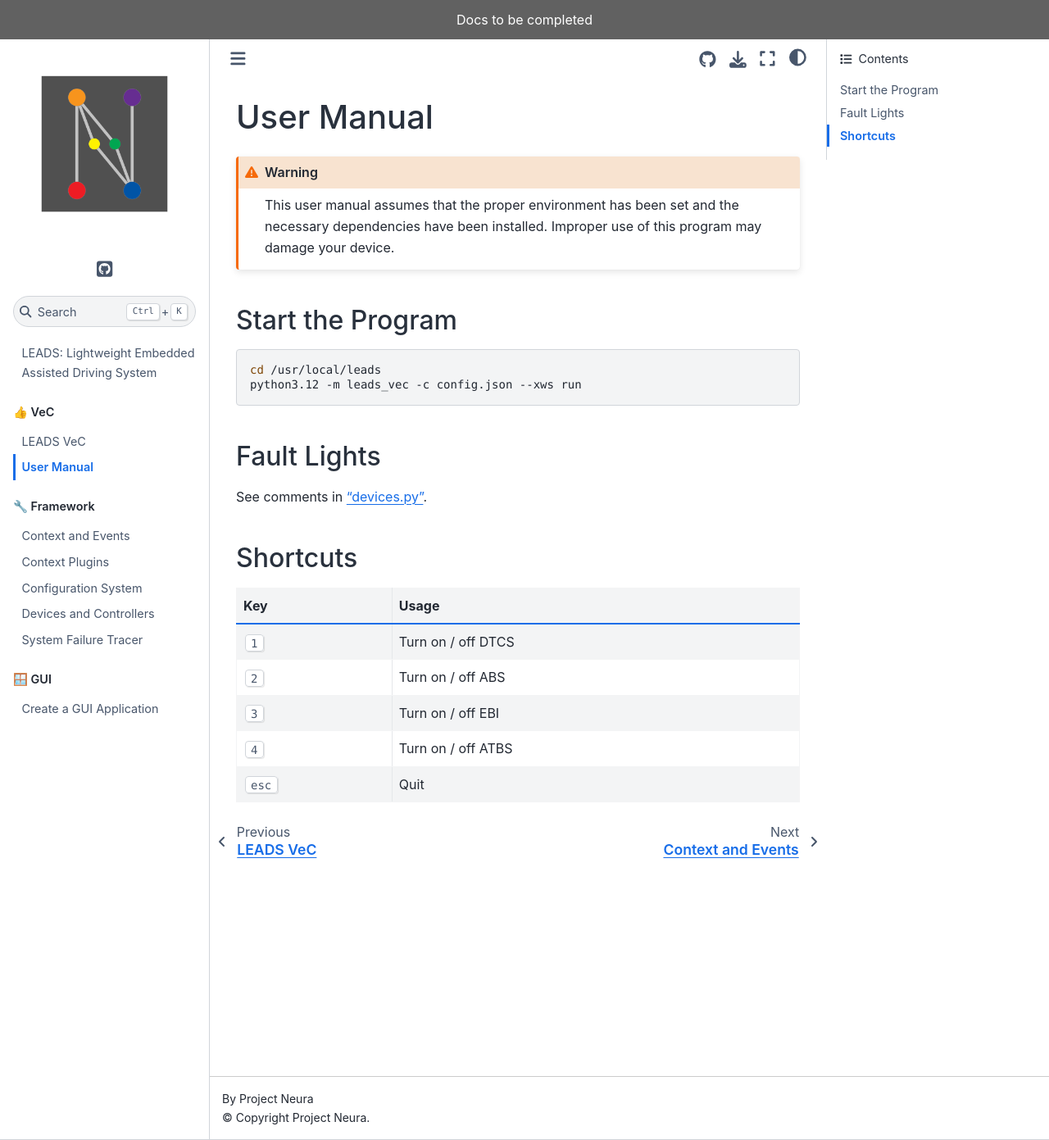
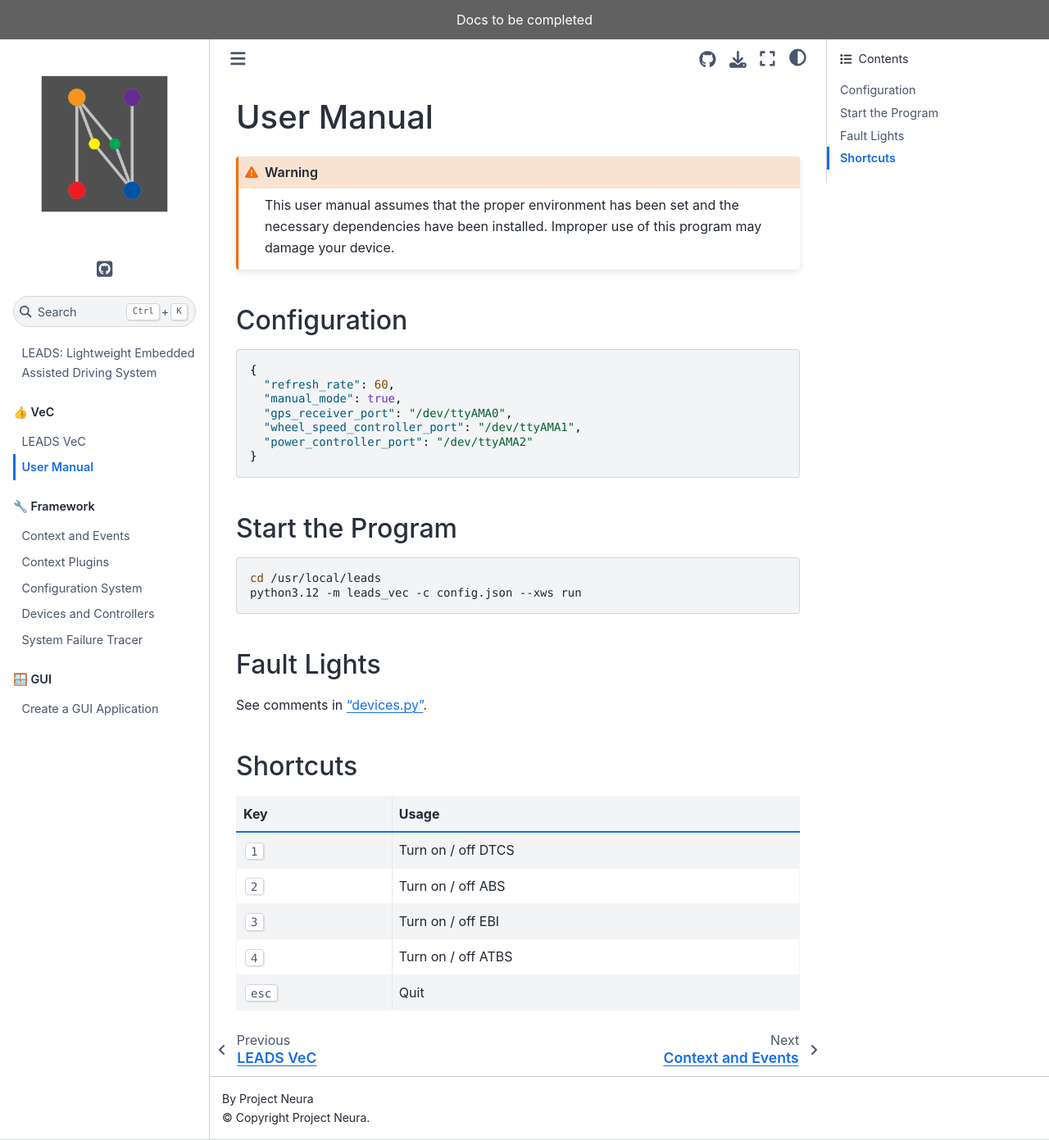
Before and after one commit to ProjectNeura/leads-docs, a Sphinx documentation site: the page built from docs/vec/user-manual.md, in a window 1280 px wide and 1391 px high. Shown: the whole window at 82% size. Built offline with Sphinx 7.4.7 and the Sphinx Book theme 1.1.4, drawn with Linux system fonts in a browser that asks for light colours; pages that are not in the unit, such as notebooks, are missing from menus.

Commit message:
Routine updates.

````diff
--- a/docs/vec/user-manual.md
+++ b/docs/vec/user-manual.md
@@ -4,6 +4,18 @@
 This user manual assumes that the proper environment has been set and the necessary dependencies have been installed.
 Improper use of this program may damage your device.
 :::
+
+## Configuration
+
+```json
+{
+  "refresh_rate": 60,
+  "manual_mode": true,
+  "gps_receiver_port": "/dev/ttyAMA0",
+  "wheel_speed_controller_port": "/dev/ttyAMA1",
+  "power_controller_port": "/dev/ttyAMA2"
+}
+```
 
 ## Start the Program
 
````
